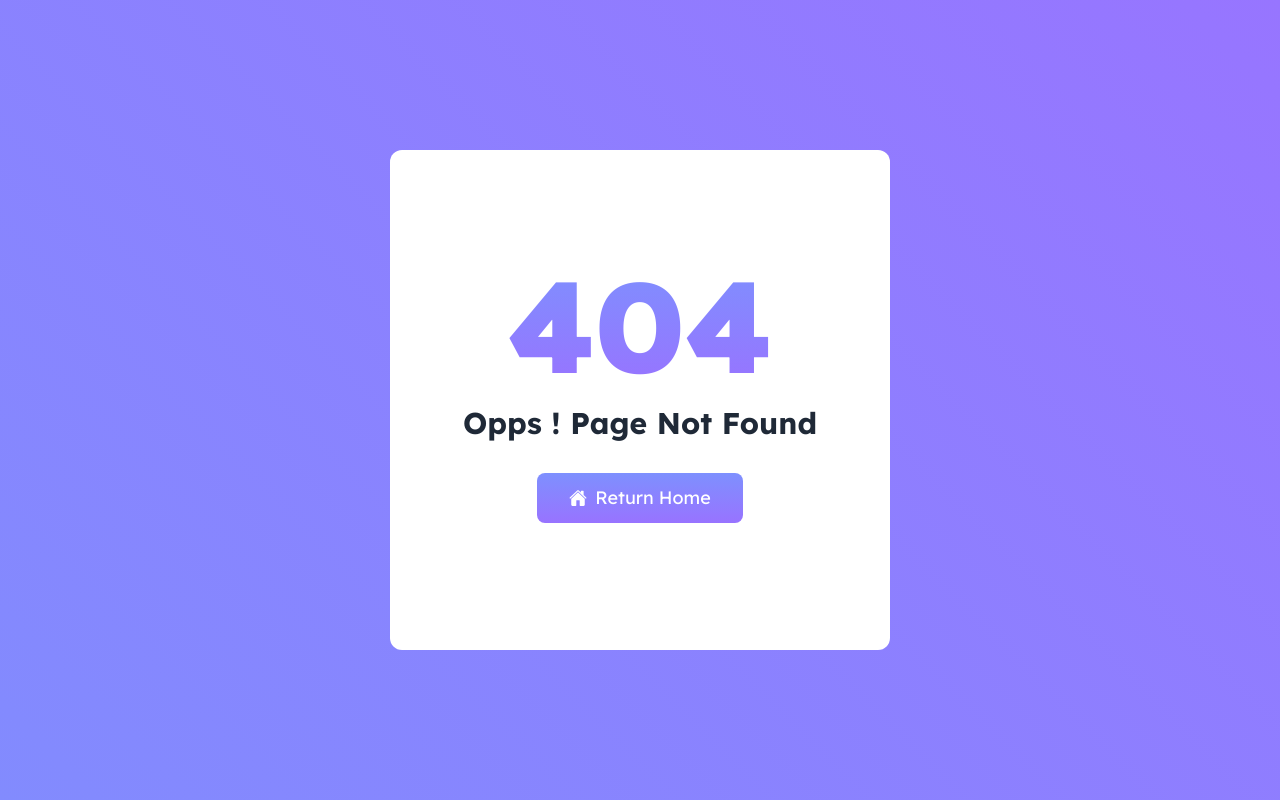
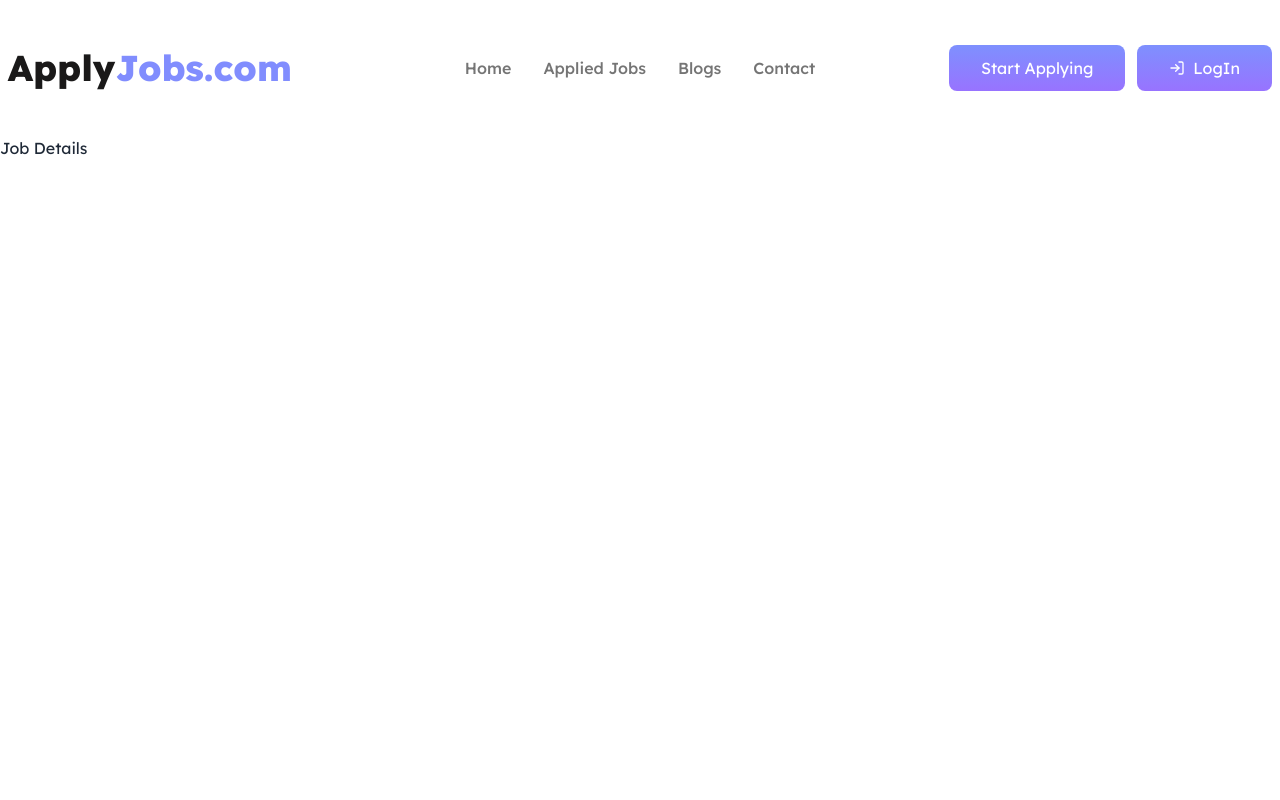
Before and after one commit to mdselimme/Apply-Jobs-React-Website, a React (Vite) app: page /jobdetails/1 in a window 1280 px wide. Before the commit this address had no page. Built offline with nearby package versions, Linux system fonts and the light colour scheme.

Commit message:
add_job_details_router

```diff
--- a/src/components/FeatureJobs/FeatureJobs.jsx
+++ b/src/components/FeatureJobs/FeatureJobs.jsx
@@ -1,9 +1,10 @@
 import PropTypes from "prop-types";
+import { Link } from "react-router-dom";
 
 
 const FeatureJobs = ({jobs}) => {
 
-    const {company_logo, job_title, company_name, location, salary, job_type, job_location_type} = jobs;
+    const {company_logo, job_title, id, company_name, location, salary, job_type, job_location_type} = jobs;
 
     return (
         <div className="rounded-2xl p-10">
@@ -18,6 +19,7 @@ const FeatureJobs = ({jobs}) => {
                 <p>{location}</p>
                 <p>{salary}</p>
             </div>
+            <Link to={`/jobdetails/${id}`}>View Details</Link>
         </div>
     );
 };
--- /dev/null
+++ b/src/components/JobDetails/JobDetails.jsx
@@ -0,0 +1,18 @@
+import { useParams } from "react-router-dom";
+import Header from "../Header/Header";
+
+
+const JobDetails = () => {
+
+    const {jobId} = useParams();
+    console.log(jobId)
+
+    return (
+        <div>
+            <Header></Header>
+            <h1>Job Details</h1>
+        </div>
+    );
+};
+
+export default JobDetails;
--- a/src/main.jsx
+++ b/src/main.jsx
@@ -8,6 +8,7 @@ import ContactPage from './components/ContactPage/ContactPage.jsx';
 import ApliedJobs from './components/ApliedJobs/ApliedJobs.jsx';
 import Blogs from './components/Blogs/Blogs.jsx';
 import Login from './components/Login/Login.jsx';
+import JobDetails from './components/JobDetails/JobDetails.jsx';
 
 const router = createBrowserRouter([
   {
@@ -35,6 +36,10 @@ const router = createBrowserRouter([
     path:"/login",
     element: <Login />
   },
+  {
+    path:"/jobdetails/:jobId",
+    element: <JobDetails />
+  },
 ]);
 
 createRoot(document.getElementById('root')).render(
```
